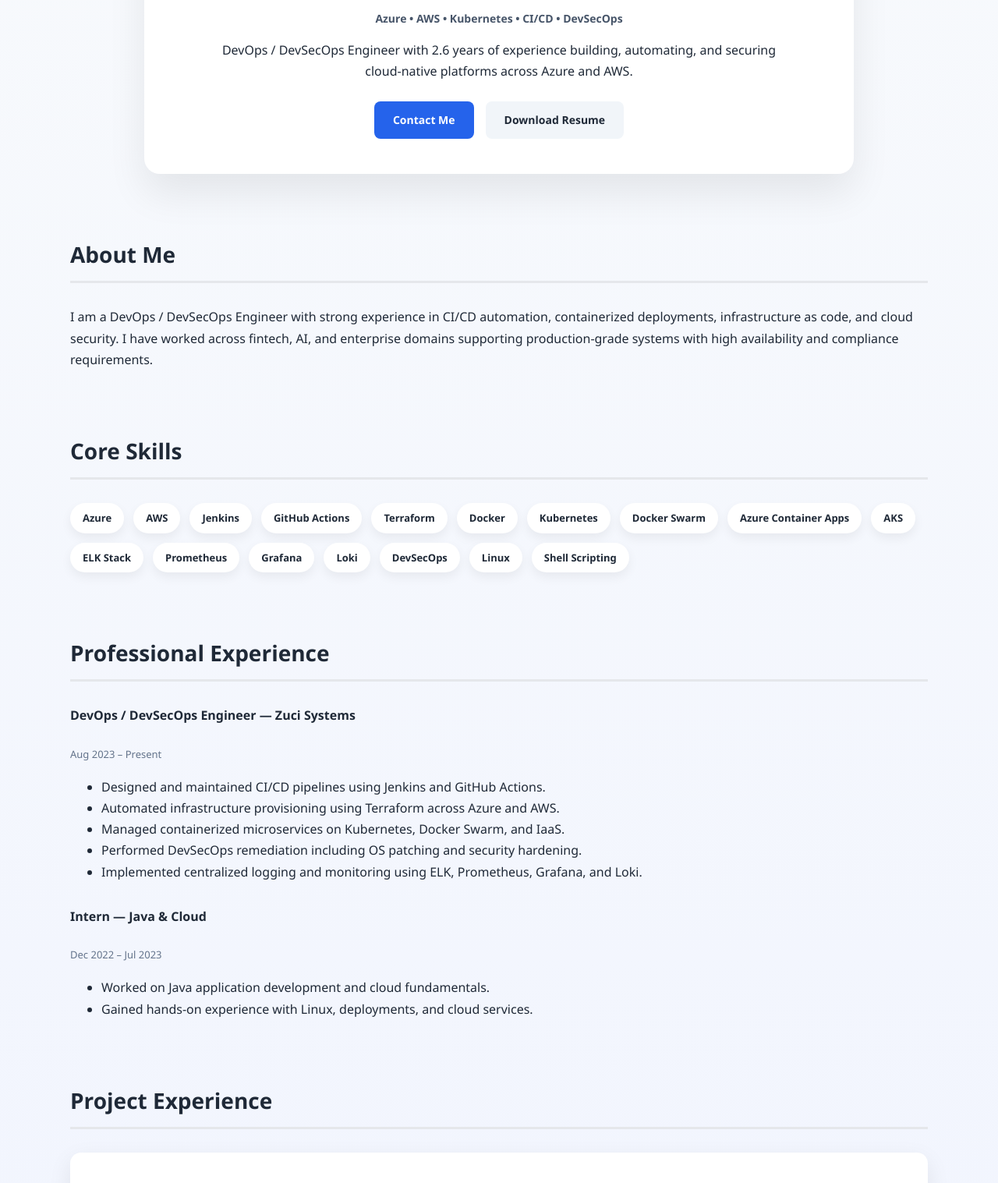
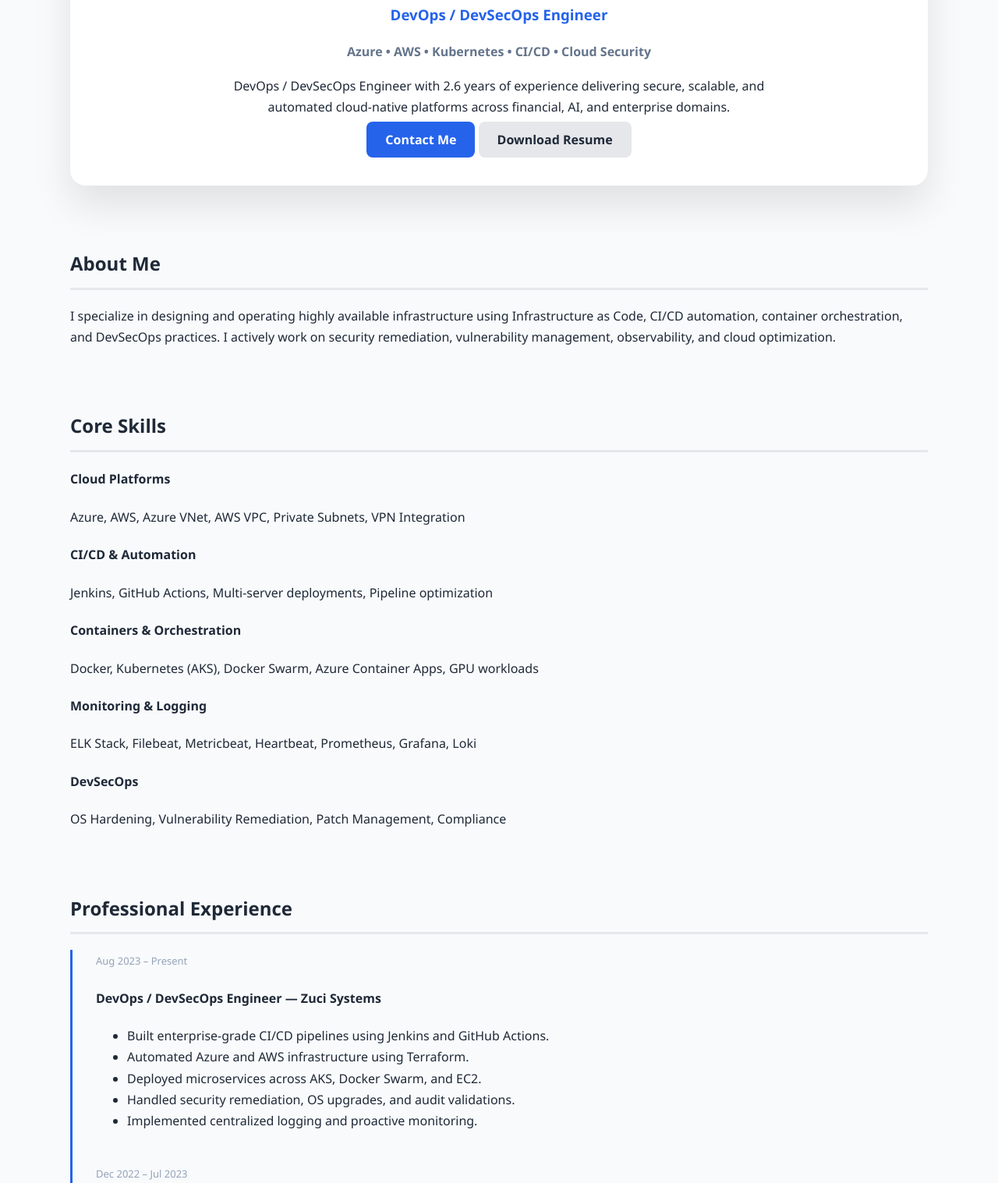
Before and after one commit to balajiinfo/balaji-portfolio, a plain HTML site: page index.html in a window 1280 px wide. Shown: the part 411-1928 px from the top of the page at 78% size. Drawn offline with Linux system fonts and the light colour scheme.

Commit message:
Add dark mode, timeline experience, resume download, and expanded content

```diff
--- a/index.html
+++ b/index.html
@@ -8,129 +8,137 @@
 </head>
 <body>
 
+  <!-- DARK MODE TOGGLE -->
+  <div class="theme-toggle">
+    <label>
+      <input type="checkbox" id="darkToggle" />
+      🌙 Dark Mode
+    </label>
+  </div>
+
   <!-- HERO -->
   <header class="hero">
     <div class="hero-card">
-      <img src="/public/profile.jpg" alt="Balaji Balaraman" class="profile-pic" />
+      <img src="/public/profile.jpg" class="profile-pic" />
       <h1>Balaji Balaraman</h1>
       <h3>DevOps / DevSecOps Engineer</h3>
-      <p class="tagline">Azure • AWS • Kubernetes • CI/CD • DevSecOps</p>
+      <p class="tagline">Azure • AWS • Kubernetes • CI/CD • Cloud Security</p>
 
       <p class="summary">
-        DevOps / DevSecOps Engineer with 2.6 years of experience building,
-        automating, and securing cloud-native platforms across Azure and AWS.
+        DevOps / DevSecOps Engineer with 2.6 years of experience delivering
+        secure, scalable, and automated cloud-native platforms across
+        financial, AI, and enterprise domains.
       </p>
 
       <div class="hero-actions">
         <a href="#contact" class="btn primary">Contact Me</a>
-        <a href="#" class="btn secondary">Download Resume</a>
+        <a href="Balaji_Balaraman_Resume.pdf" download class="btn secondary">
+          Download Resume
+        </a>
       </div>
     </div>
   </header>
 
   <!-- ABOUT -->
-  <section id="about">
+  <section>
     <h2>About Me</h2>
     <p>
-      I am a DevOps / DevSecOps Engineer with strong experience in CI/CD automation,
-      containerized deployments, infrastructure as code, and cloud security.
-      I have worked across fintech, AI, and enterprise domains supporting
-      production-grade systems with high availability and compliance requirements.
+      I specialize in designing and operating highly available infrastructure
+      using Infrastructure as Code, CI/CD automation, container orchestration,
+      and DevSecOps practices. I actively work on security remediation,
+      vulnerability management, observability, and cloud optimization.
     </p>
   </section>
 
   <!-- CORE SKILLS -->
-  <section id="skills">
+  <section>
     <h2>Core Skills</h2>
 
-    <div class="skills-grid">
-      <span>Azure</span>
-      <span>AWS</span>
-      <span>Jenkins</span>
-      <span>GitHub Actions</span>
-      <span>Terraform</span>
-      <span>Docker</span>
-      <span>Kubernetes</span>
-      <span>Docker Swarm</span>
-      <span>Azure Container Apps</span>
-      <span>AKS</span>
-      <span>ELK Stack</span>
-      <span>Prometheus</span>
-      <span>Grafana</span>
-      <span>Loki</span>
-      <span>DevSecOps</span>
-      <span>Linux</span>
-      <span>Shell Scripting</span>
+    <div class="skills-block">
+      <h4>Cloud Platforms</h4>
+      <p>Azure, AWS, Azure VNet, AWS VPC, Private Subnets, VPN Integration</p>
+    </div>
+
+    <div class="skills-block">
+      <h4>CI/CD & Automation</h4>
+      <p>Jenkins, GitHub Actions, Multi-server deployments, Pipeline optimization</p>
+    </div>
+
+    <div class="skills-block">
+      <h4>Containers & Orchestration</h4>
+      <p>Docker, Kubernetes (AKS), Docker Swarm, Azure Container Apps, GPU workloads</p>
+    </div>
+
+    <div class="skills-block">
+      <h4>Monitoring & Logging</h4>
+      <p>ELK Stack, Filebeat, Metricbeat, Heartbeat, Prometheus, Grafana, Loki</p>
+    </div>
+
+    <div class="skills-block">
+      <h4>DevSecOps</h4>
+      <p>OS Hardening, Vulnerability Remediation, Patch Management, Compliance</p>
     </div>
   </section>
 
-  <!-- EXPERIENCE -->
-  <section id="experience">
+  <!-- EXPERIENCE TIMELINE -->
+  <section>
     <h2>Professional Experience</h2>
 
-    <div class="experience-item">
+    <div class="timeline">
+
+      <div class="timeline-item">
+        <span class="time">Aug 2023 – Present</span>
         <h4>DevOps / DevSecOps Engineer — Zuci Systems</h4>
-      <span class="duration">Aug 2023 – Present</span>
         <ul>
-        <li>Designed and maintained CI/CD pipelines using Jenkins and GitHub Actions.</li>
-        <li>Automated infrastructure provisioning using Terraform across Azure and AWS.</li>
-        <li>Managed containerized microservices on Kubernetes, Docker Swarm, and IaaS.</li>
-        <li>Performed DevSecOps remediation including OS patching and security hardening.</li>
-        <li>Implemented centralized logging and monitoring using ELK, Prometheus, Grafana, and Loki.</li>
+          <li>Built enterprise-grade CI/CD pipelines using Jenkins and GitHub Actions.</li>
+          <li>Automated Azure and AWS infrastructure using Terraform.</li>
+          <li>Deployed microservices across AKS, Docker Swarm, and EC2.</li>
+          <li>Handled security remediation, OS upgrades, and audit validations.</li>
+          <li>Implemented centralized logging and proactive monitoring.</li>
         </ul>
       </div>
 
-    <div class="experience-item">
+      <div class="timeline-item">
+        <span class="time">Dec 2022 – Jul 2023</span>
         <h4>Intern — Java & Cloud</h4>
-      <span class="duration">Dec 2022 – Jul 2023</span>
         <ul>
-        <li>Worked on Java application development and cloud fundamentals.</li>
-        <li>Gained hands-on experience with Linux, deployments, and cloud services.</li>
+          <li>Worked on Java applications and cloud fundamentals.</li>
+          <li>Learned Linux administration and deployment workflows.</li>
         </ul>
+      </div>
+
     </div>
   </section>
 
-  <!-- PROJECTS -->
-  <section id="projects">
+  <!-- PROJECT EXPERIENCE -->
+  <section>
     <h2>Project Experience</h2>
 
     <div class="project">
       <h4>Northern Arc – Financial Services Platform (Azure)</h4>
       <ul>
-        <li>Managed microservice deployments using Jenkins and Docker Swarm.</li>
-        <li>Configured Azure VNet, Nginx, and ELK Stack with Filebeat, Metricbeat, and Heartbeat.</li>
-        <li>Enabled continuous health monitoring and alerting.</li>
-        <li>Worked on Paytm, MoneyView, and loan disbursement applications.</li>
+        <li>Managed fintech microservices using Jenkins and Docker Swarm.</li>
+        <li>Configured Azure VNets, Nginx, and ELK Stack with Beats.</li>
+        <li>Handled multi-client projects including Paytm and MoneyView.</li>
       </ul>
     </div>
 
     <div class="project">
       <h4>Borderless Access – Agentic AI Platform (Azure)</h4>
       <ul>
-        <li>Implemented AKS and Azure Container Apps for AI workloads.</li>
-        <li>Configured GPU-based AKS node pools.</li>
-        <li>Integrated Key Vault, PostgreSQL Flexible Server, Event Grid, ACR, Front Door.</li>
-        <li>Implemented Loki logging with sidecar containers and Prometheus + Grafana.</li>
+        <li>Deployed GPU-based AKS clusters for AI workloads.</li>
+        <li>Integrated Key Vault, PostgreSQL Flexible Server, Event Grid.</li>
+        <li>Implemented Loki logging with sidecar containers.</li>
       </ul>
     </div>
 
     <div class="project">
       <h4>Mariner Finance – Enterprise Application (AWS)</h4>
       <ul>
-        <li>Managed EC2-based Docker microservices and cluster deployments.</li>
-        <li>Worked with AWS Lambda, EventBridge, SNS, API Gateway, ELB/NLB.</li>
-        <li>Handled AMI, EBS, snapshots, OS upgrades, and security patching.</li>
+        <li>Managed EC2, Docker clusters, Lambda, SNS, API Gateway.</li>
+        <li>Handled AMI, EBS, snapshot lifecycle and OS security patching.</li>
       </ul>
     </div>
-  </section>
-
-  <!-- EDUCATION -->
-  <section id="education">
-    <h2>Education</h2>
-    <p>
-      <strong>Bachelor’s Degree</strong><br />
-      Computer Science / Related Discipline
-    </p>
   </section>
 
   <!-- CONTACT -->
@@ -145,9 +153,14 @@
     </p>
   </section>
 
-  <footer>
-    © 2025 Balaji Balaraman
-  </footer>
+  <footer>© 2025 Balaji Balaraman</footer>
+
+  <script>
+    const toggle = document.getElementById("darkToggle");
+    toggle.addEventListener("change", () => {
+      document.body.classList.toggle("dark");
+    });
+  </script>
 
 </body>
 </html>
--- a/style.css
+++ b/style.css
@@ -1,165 +1,116 @@
 body {
-  font-family: "Segoe UI", Roboto, Arial, sans-serif;
-  background: linear-gradient(to bottom, #f8fafc, #eef2ff);
+  font-family: "Segoe UI", sans-serif;
+  background: #f8fafc;
   color: #1f2937;
   max-width: 1100px;
   margin: auto;
   padding: 40px 20px;
   line-height: 1.7;
+  transition: background 0.3s, color 0.3s;
 }
 
-/* HERO */
+body.dark {
+  background: #0f172a;
+  color: #e5e7eb;
+}
+
+.theme-toggle {
+  text-align: right;
+  margin-bottom: 10px;
+}
+
 .hero {
   text-align: center;
   margin-bottom: 80px;
 }
 
 .hero-card {
-  background: #ffffff;
-  padding: 45px 30px;
+  background: white;
+  padding: 45px;
   border-radius: 20px;
-  box-shadow: 0 25px 50px rgba(0,0,0,0.08);
-  max-width: 850px;
-  margin: auto;
+  box-shadow: 0 25px 50px rgba(0,0,0,0.1);
+}
+
+body.dark .hero-card {
+  background: #1e293b;
 }
 
 .profile-pic {
   width: 160px;
-  height: 160px;
-  object-fit: cover;
   border-radius: 50%;
   border: 4px solid #2563eb;
-  margin-bottom: 15px;
 }
 
-h1 {
-  font-size: 38px;
-  margin-bottom: 6px;
-}
-
-h3 {
-  color: #2563eb;
-  margin-top: 0;
-  font-weight: 600;
-}
+h1 { font-size: 38px; }
+h3 { color: #2563eb; }
 
 .tagline {
-  font-size: 14px;
   font-weight: 600;
-  color: #475569;
-  margin-bottom: 15px;
+  color: #64748b;
 }
 
 .summary {
-  max-width: 720px;
+  max-width: 750px;
   margin: 15px auto;
-  font-size: 16px;
-}
-
-/* BUTTONS */
-.hero-actions {
-  margin-top: 25px;
-  display: flex;
-  justify-content: center;
-  gap: 15px;
 }
 
 .btn {
   padding: 12px 24px;
   border-radius: 8px;
   font-weight: 600;
-  font-size: 14px;
   text-decoration: none;
-  transition: all 0.25s ease;
 }
 
-.btn.primary {
+.primary {
   background: #2563eb;
-  color: #fff;
+  color: white;
 }
 
-.btn.primary:hover {
-  background: #1e40af;
-  transform: translateY(-2px);
-}
-
-.btn.secondary {
-  background: #f1f5f9;
+.secondary {
+  background: #e5e7eb;
   color: #1f2937;
 }
 
-.btn.secondary:hover {
-  background: #e2e8f0;
-  transform: translateY(-2px);
-}
-
-/* SECTIONS */
 section {
   margin-top: 80px;
 }
 
 h2 {
-  font-size: 28px;
   border-bottom: 3px solid #e5e7eb;
   padding-bottom: 10px;
-  margin-bottom: 30px;
 }
 
-/* SKILLS */
-.skills-grid {
-  display: flex;
-  flex-wrap: wrap;
-  gap: 12px;
+.skills-block {
+  margin-bottom: 20px;
 }
 
-.skills-grid span {
-  background: #ffffff;
-  padding: 8px 16px;
-  border-radius: 20px;
-  font-size: 13px;
-  font-weight: 600;
-  box-shadow: 0 6px 14px rgba(0,0,0,0.06);
+.timeline {
+  border-left: 3px solid #2563eb;
+  padding-left: 30px;
 }
 
-/* EXPERIENCE */
-.experience-item {
-  margin-top: 30px;
+.timeline-item {
+  margin-bottom: 40px;
 }
 
-.duration {
+.time {
   font-size: 13px;
-  color: #64748b;
+  color: #94a3b8;
 }
 
-/* PROJECTS */
 .project {
-  background: #ffffff;
+  background: white;
   padding: 25px;
   border-radius: 14px;
   margin-top: 25px;
-  box-shadow: 0 10px 30px rgba(0,0,0,0.08);
-  transition: transform 0.25s ease;
 }
 
-.project:hover {
-  transform: translateY(-4px);
+body.dark .project {
+  background: #1e293b;
 }
 
-/* LINKS */
-a {
-  color: #2563eb;
-  text-decoration: none;
-  font-weight: 500;
-}
-
-a:hover {
-  text-decoration: underline;
-}
-
-/* FOOTER */
 footer {
   margin-top: 100px;
   text-align: center;
-  color: #6b7280;
-  font-size: 14px;
+  color: #94a3b8;
 }
```
Lines whose indentation alone changed are shown as unchanged.
